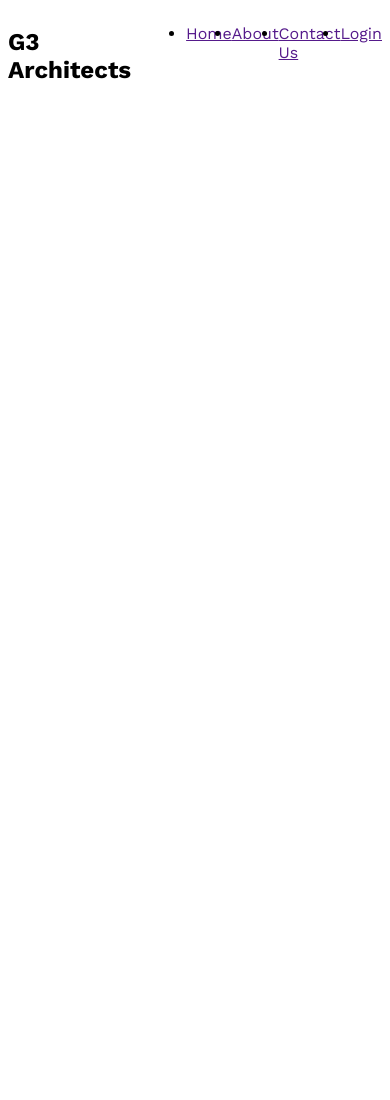
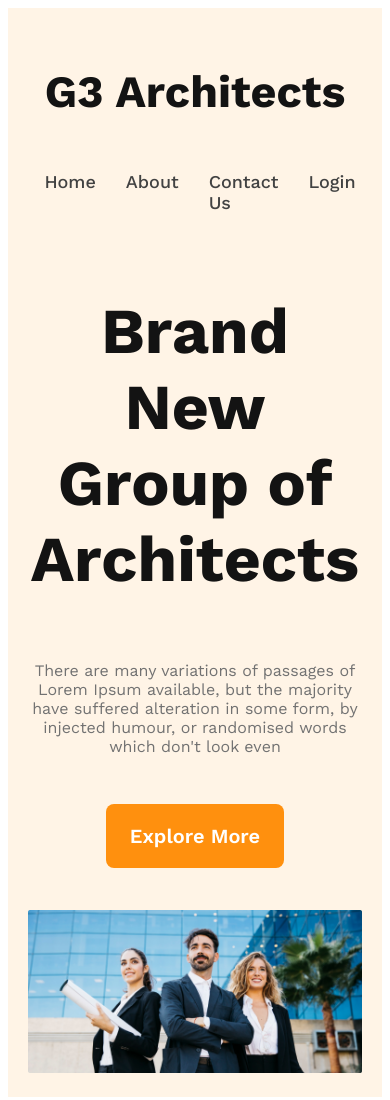
Before and after one commit to shariaprema/Milestone-2, a plain HTML site: page Module-9/module-9-1 (g3-architects-resources-main)/index.html in a window 390 px wide. Before the commit the page ends 844 px from the top, so only its background shows below. Drawn offline with nearby package versions, Linux system fonts and the light colour scheme.

Commit message:
Finished the header section with responsive mobile device and medium device

```diff
--- a/Module-9/module-9-1 (g3-architects-resources-main)/index.html
+++ b/Module-9/module-9-1 (g3-architects-resources-main)/index.html
@@ -21,7 +21,7 @@
 
     <header>
         <nav>
-            <h1>G3 Architects</h1>
+            <h1 class="nav-title">G3 Architects</h1>
 
             <ul>
                 <li><a href="">Home</a></li>
@@ -31,6 +31,26 @@
             </ul>
 
         </nav>
+
+<!-- #Banner part -->
+
+        <div class="banner">
+
+            <div class="banner-contant">
+
+                <h3 class="banner-title">
+                Brand New Group of Architects
+                </h3>
+                <p class="banner-description">There are many variations of passages of Lorem Ipsum available, but the majority have suffered alteration in some form, by injected humour, or randomised words which don't look even</p>
+                <button class="primary-btn">Explore More</button>
+
+            </div>
+
+            <img src="./images/banner.png" alt="img">
+
+
+        </div>
+
     </header>
 
 
--- a/Module-9/module-9-1 (g3-architects-resources-main)/style/architect.css
+++ b/Module-9/module-9-1 (g3-architects-resources-main)/style/architect.css
@@ -1,14 +1,145 @@
+/* #shared style */
+
+.primary-btn{
+    border-radius: 8px;
+    background: #FF900E;
+    padding: 20px 24px;
+    color: #FFF;
+    text-align: center;
+    font-size: 1.25rem;
+    font-weight: 600;
+    margin: 32px auto;
+    cursor: pointer;
+    /* border: 1px solid transparent;   */
+    border: 0;
+
+}
+
+
 *{
     font-family: 'Lato', sans-serif;
     font-family: 'Open Sans', sans-serif;
     font-family: 'Work Sans', sans-serif;
+
+    /* margin: 0;
+    padding: 0; */
+}
+
+/* Header Styles */
+
+header{
+    background: rgba(255, 144, 14, 0.10);
+    padding: 50px 240px;
 }
 
 nav{
     display: flex;
     justify-content: space-between;
+    align-items: center;
 }
 
-ul{
+nav > ul{
     display: flex;
 }
+
+nav li{
+    list-style: none;
+    margin-right: 30px;
+
+}
+
+nav li a{
+    text-decoration: none;
+    color:#424242;
+    font-size: 18px;
+    font-weight: 500;
+}
+
+.nav-title{
+    color:#131313;
+    font-size: 2.8rem;
+    font-weight: 700;
+}
+
+/* #banner section */
+
+.banner-contant{
+    max-width: 862px;
+    text-align: center;
+    margin: 0 auto;
+}
+
+.banner-title{
+    color: #131313;
+     font-size: 4rem;
+    font-weight: 700;
+}
+
+.banner-description{
+    color:#727272;
+    text-align: center;
+    font-weight: 400;
+}
+
+
+.banner img{
+    width: 100%;
+    margin-top: 10px;
+}
+
+
+
+
+
+
+
+
+
+
+
+
+
+
+
+
+/* #Responsive Media Query */
+
+/* mobile view */
+
+@media screen and (max-width: 576px) {
+
+    nav{
+        flex-direction: column;
+    }
+
+    header {
+        padding: 20px;
+      }
+
+}
+
+
+
+
+
+
+
+
+
+
+
+/*Tablet or Medium Device View */
+@media screen and (max-width: 960px) and (min-width: 576px) {
+    nav{
+        flex-direction: column;
+    }
+
+    header {
+        padding: 50px;
+      }
+
+
+
+
+
+}
```
